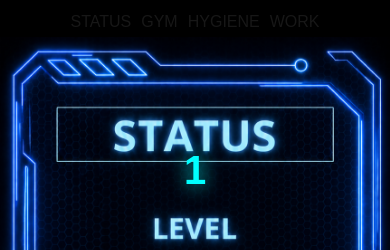
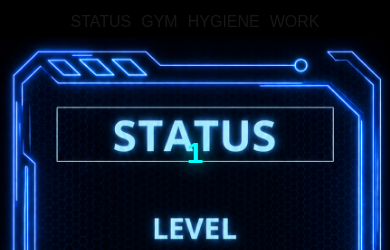
Before and after one commit to lukapavlovic369/life-rpg, a Next.js app: page / in a window 390 px wide. Shown: the top 250 px of the page. Built offline with nearby package versions, Linux system fonts and the light colour scheme.

Commit message:
mobile final test

```diff
--- a/app/page.tsx
+++ b/app/page.tsx
@@ -274,10 +274,10 @@ position: "relative"
   <>
     <div style={{
       position: "absolute",
-      top: 140,
+      top: 130,
       left: "50%",
       transform: "translateX(-50%)",
-      fontSize: "40px",
+      fontSize: "30px",
       fontWeight: "bold",
       color: "cyan",
       textShadow: "0 0 20px cyan",
```
